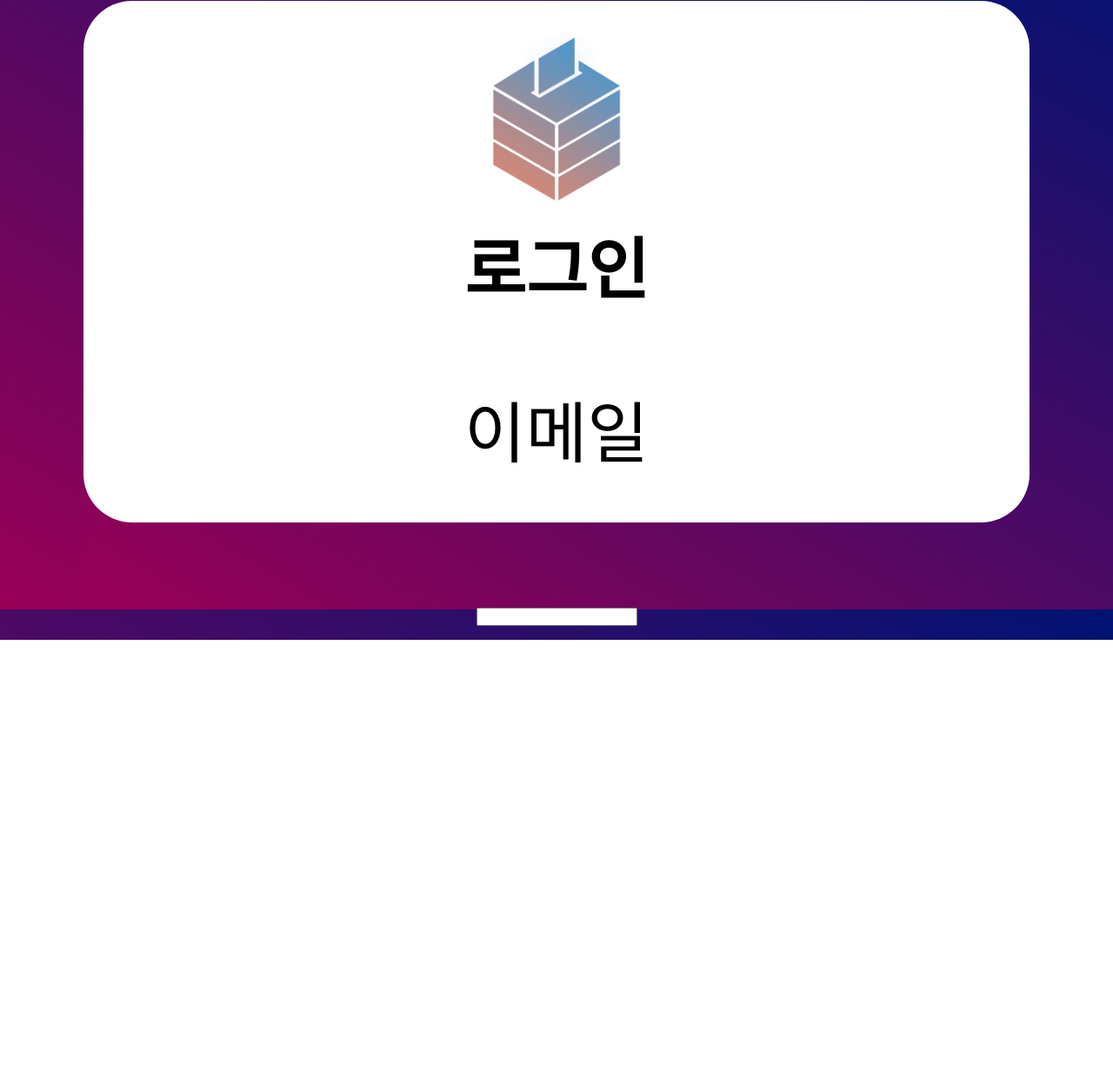
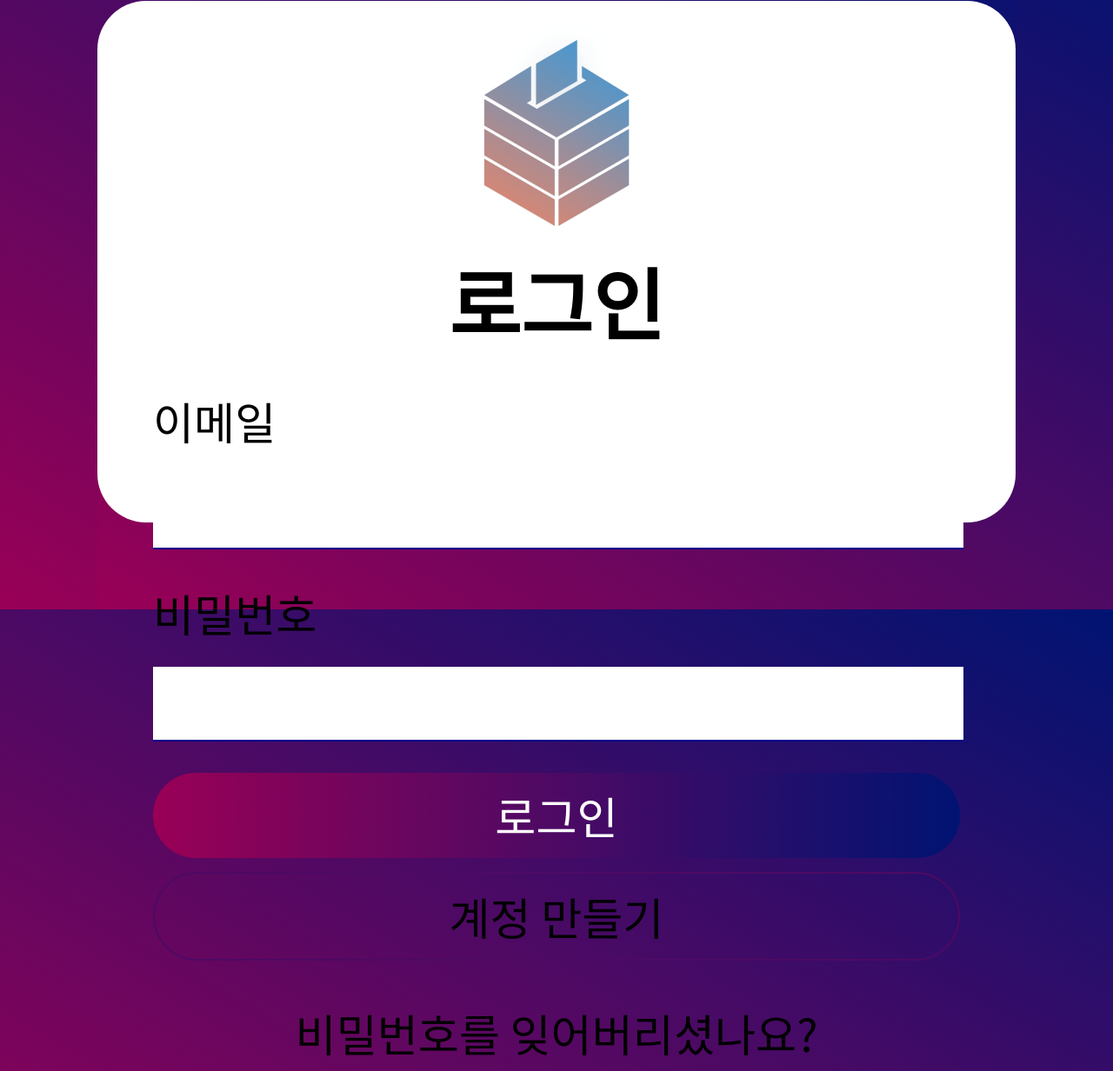
Before and after one commit to Deadline-oneday/Brievey-frontend, a plain HTML site: page signin.html in a window 1280 px wide. Shown: the part 99-1331 px from the top of the page at 87% size. Before the commit the page ends 835 px from the top, so only its background shows below. Drawn offline with Linux system fonts and the light colour scheme.

Commit message:
[DONE] Sign in

```diff
--- a/assets/css/signin.css
+++ b/assets/css/signin.css
@@ -1,23 +1,82 @@
-@import url(//fonts.googleapis.com/earlyaccess/notosanskr.css);
+@import url('https://fonts.googleapis.com/earlyaccess/notosanskr.css');
 @import url('https://fonts.googleapis.com/css?family=Abel');
 .mobcontainer {
     border-radius: 7vmin;
     /*margin: 4vh 1vw;*/
     background-color: #FFF;
-    width: 85vw;
+    width: 82.5vw;
     height: 75vh;
     font-family: 'Noto Sans KR', sans-serif;
     font-size: 6vw;
     text-align: center;
+    box-sizing: border-box;
+    padding: 0 5vw;
 }
 
 .logoimage {
     margin-top: 3vh;
-    width: 17.5vw;
+    width: 20vw;
     align-content: center;
     margin-left: auto;
     margin-right: auto;
     display: block;
 }
 
-.logotext {}
+.logotext {
+    font-size: 7vw;
+}
+
+.inputcontainer {
+    text-align: start;
+    margin: 4.5vh 0;
+}
+
+.inputcontainer p {
+    font-size: 4vw;
+    margin: 0;
+}
+
+.inputcontainer input {
+    font-size: 5vw;
+    margin: 0;
+    border: 0;
+    border-bottom: 2px solid darkblue;
+    width: 100%;
+    transition-duration: 500ms;
+    font-family: 'Abel', sans-serif;
+}
+
+.inputcontainer input:focus {
+    border-bottom-color: blue;
+}
+
+.login {
+    display: block;
+    width: 100%;
+    border-radius: 10vmax;
+    background-image: linear-gradient(to right, #990056, #001372);
+    font-size: 4vw;
+    color: #FFF;
+    text-decoration-line: none;
+    padding: 1.5vh 0;
+    margin: 2vh 0;
+}
+
+.register {
+    box-sizing: border-box;
+    display: block;
+    width: 100%;
+    border-radius: 10vmax;
+    border: 2px solid #4D0A64;
+    font-size: 4vw;
+    color: #000;
+    text-decoration-line: none;
+    padding: 1.5vh 0;
+    margin: 2vh 0;
+}
+
+.forgetpass {
+    color: #000;
+    text-decoration-line: none;
+    font-size: 4vw;
+}
--- a/signin.html
+++ b/signin.html
@@ -10,22 +10,31 @@
 
 <body>
     <div class="mobcontainer">
-        <div class="logotext">
+
+        <div class="titlecontainer">
             <img src="assets/image/lgo.png" class="logoimage">
             <b class="logotext">로그인</b>
         </div>
 
 
         <div class="inputcontainer">
-            <div class="email-input">
-                <p>이메일</p>
-                <input type="text">
-            </div>
-            <div class="pw-input">
+            <p>이메일</p>
+            <input type="email">
+        </div>
 
-            </div>
+        <div class="inputcontainer">
+            <p>비밀번호</p>
+            <input type="password">
         </div>
+
+        <a class="login" href="login.html">로그인</a>
+
+        <a class="register" href="register.html">계정 만들기</a>
+
+        <a class="forgetpass" href="forgetpass.html">비밀번호를 잊어버리셨나요?</a>
+
     </div>
+
 </body>
 
 </html>
```
